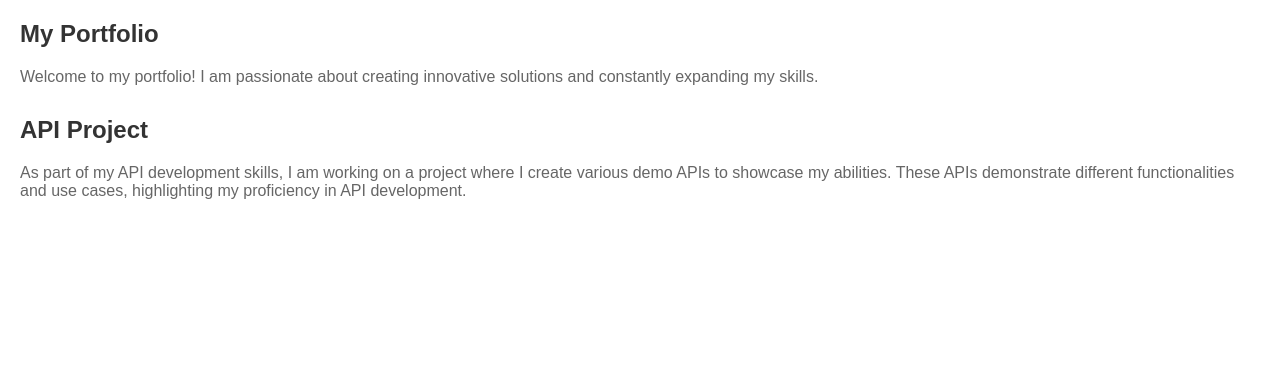
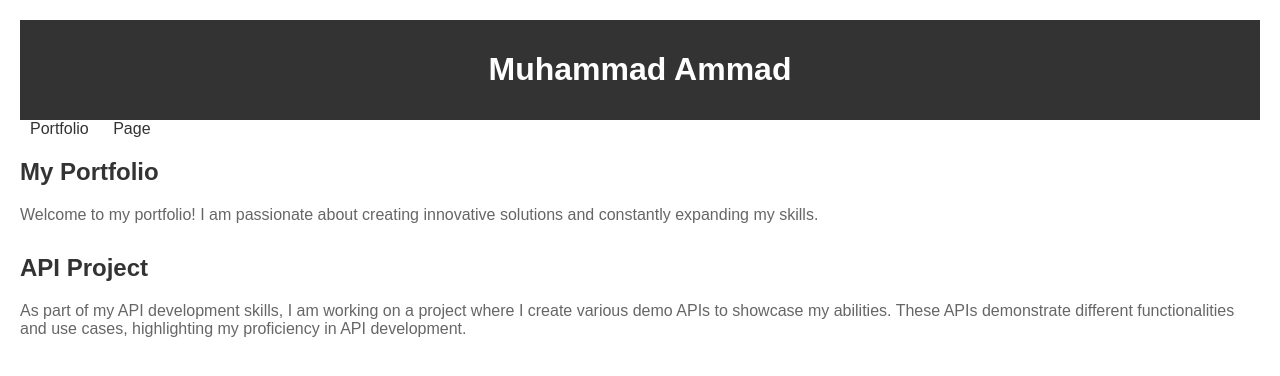
Before and after one commit to AmmadMughal20/FlaskAPI, a Flask app: page / in a window 1280 px wide. Shown: the top 376 px of the page. Run offline with Flask 3, Linux system fonts and the light colour scheme.

Commit message:
Updated pages, and added links

```diff
--- a/templates/Index.html
+++ b/templates/Index.html
@@ -4,11 +4,28 @@
 <head>
     <meta charset="UTF-8">
     <meta name="viewport" content="width=device-width, initial-scale=1.0">
-    <title>Ammad FLASK Portfolio</title>
+    <title>Ammad Flask Portfolio</title>
     <style>
         body {
             font-family: Arial, sans-serif;
             margin: 20px;
+        }
+
+        header {
+            background-color: #333;
+            color: #fff;
+            padding: 10px;
+            text-align: center;
+        }
+
+        nav {
+            margin-bottom: 20px;
+        }
+
+        nav a {
+            text-decoration: none;
+            color: #333;
+            margin: 0 10px;
         }
 
         section {
@@ -26,13 +43,23 @@
 </head>
 
 <body>
-    <section>
+    <header>
+        <h1>Muhammad Ammad</h1>
+    </header>
+
+    <nav>
+        <a href="/">Portfolio</a>
+        <a href="/page">Page</a>
+        <!-- Add more navigation links for additional pages -->
+    </nav>
+
+    <section id="portfolio">
         <h2>My Portfolio</h2>
         <p>Welcome to my portfolio! I am passionate about creating innovative solutions and constantly expanding my skills.</p>
         <!-- Add more details about your portfolio here -->
     </section>
 
-    <section>
+    <section id="api-project">
         <h2>API Project</h2>
         <p>As part of my API development skills, I am working on a project where I create various demo APIs to showcase my abilities. These APIs demonstrate different functionalities and use cases, highlighting my proficiency in API development.</p>
         <!-- Add more details about your API project here -->
--- a/templates/Page.html
+++ b/templates/Page.html
@@ -7,5 +7,10 @@
 </head>
 <body>
     <h1>This is the sample page.</h1>
+    <nav>
+        <a href="/">Portfolio</a>
+        <a href="/page">Page</a>
+        <!-- Add more navigation links for additional pages -->
+    </nav>
 </body>
 </html>
```
